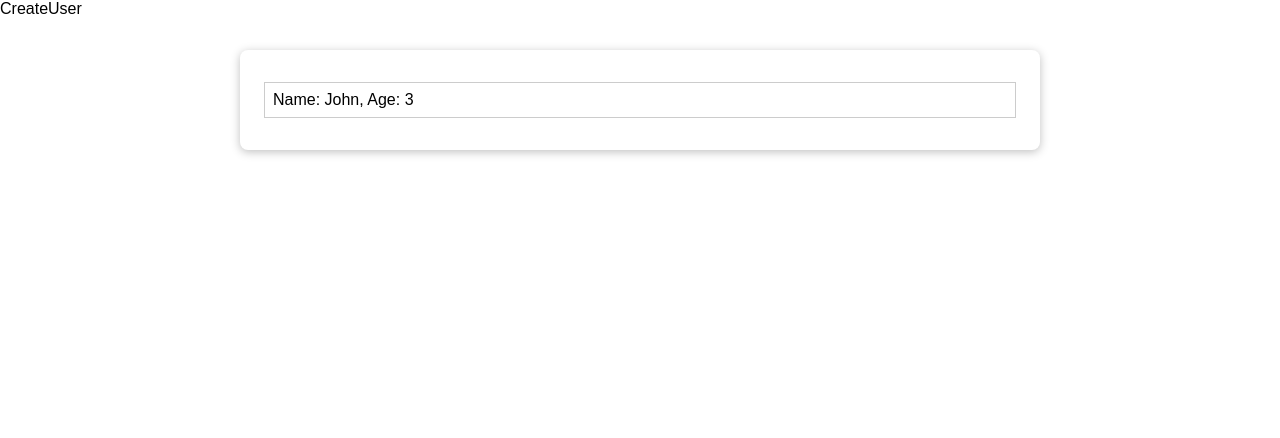
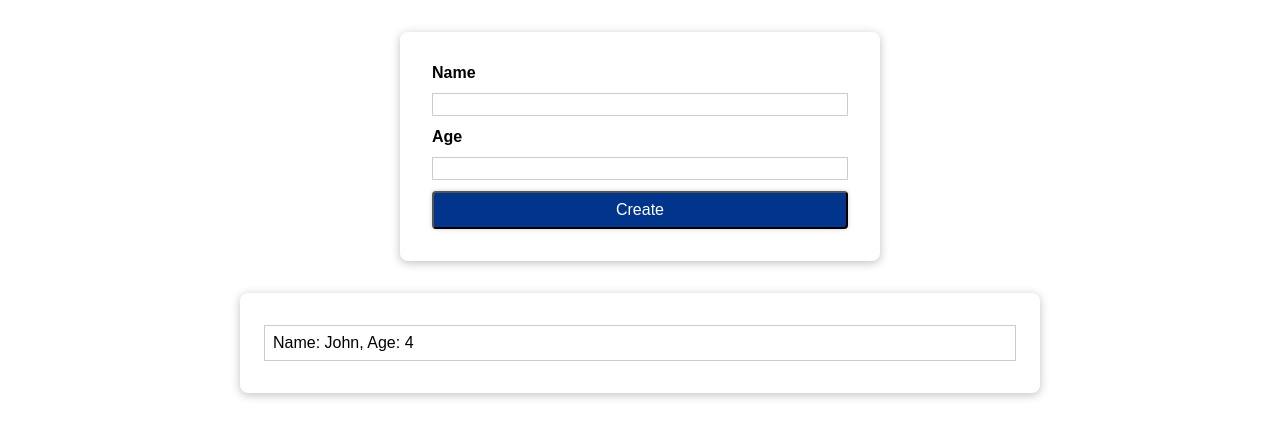
Before and after one commit to Dmitry27Zh/create-users, a React (Create React App) app: page / in a window 1280 px wide. Shown: the top 438 px of the page. Built offline with nearby package versions, Linux system fonts and the light colour scheme.

Commit message:
Add CreateUser

```diff
--- a/src/App.js
+++ b/src/App.js
@@ -4,19 +4,24 @@ import UsersList from './components/Users/UsersList'
 import { createRandomGenerator } from './components/Utils/utils'
 
 const getRandomId = createRandomGenerator(5)
+const createUser = (name, age) => {
+  return {
+    name,
+    age,
+    _id: getRandomId(),
+  }
+}
 
 const App = () => {
-  const [users, setUsers] = useState([
-    {
-      name: 'John',
-      age: 3,
-      _id: getRandomId(),
-    },
-  ])
+  const [users, setUsers] = useState([createUser('John', 4)])
+  const addUser = ({ name, age }) => {
+    const user = createUser(name, age)
+    setUsers((prevState) => [user, ...prevState])
+  }
 
   return (
     <div>
-      <CreateUser />
+      <CreateUser onUserCreate={addUser} />
       <UsersList users={users} />
     </div>
   )
--- /dev/null
+++ b/src/components/UI/Button.js
@@ -0,0 +1,13 @@
+import styles from './Button.module.css'
+
+const Button = (props) => {
+  const { type = 'button', children } = props
+
+  return (
+    <button className={styles.button} type={type}>
+      {children}
+    </button>
+  )
+}
+
+export default Button
--- /dev/null
+++ b/src/components/UI/Button.module.css
@@ -0,0 +1,20 @@
+.button {
+  width: 100%;
+  font: inherit;
+  padding: 0.5rem 1.5rem;
+  color: white;
+  background: #00358b;
+  border-radius: 4px;
+  box-shadow: 0 0 4px rgba(50, 50, 50, 0.25);
+  cursor: pointer;
+}
+
+.button:focus {
+  outline: none;
+}
+
+.button:hover,
+.button:active {
+  background: #245fbd;
+  box-shadow: 0 0 8px rgba(50, 50, 50, 0.25);
+}
--- a/src/components/UI/Card.js
+++ b/src/components/UI/Card.js
@@ -1,10 +1,10 @@
 import styles from './Card.module.css'
 
 const Card = (props) => {
-  let { className = '' } = props
+  let { className = '', children } = props
   className += ` ${styles.card}`
 
-  return <div className={className}>{props.children}</div>
+  return <div className={className}>{children}</div>
 }
 
 export default Card
--- a/src/components/Users/CreateUser.js
+++ b/src/components/Users/CreateUser.js
@@ -1,5 +1,39 @@
+import Card from '../UI/Card'
+import Button from '../UI/Button'
+import styles from './CreateUser.module.css'
+import { useState } from 'react'
+
 const CreateUser = (props) => {
-  return <div>CreateUser</div>
+  const { onUserCreate } = props
+  const [name, setName] = useState('')
+  const [age, setAge] = useState('')
+  const submitHandler = (event) => {
+    event.preventDefault()
+    const user = { name, age }
+    onUserCreate(user)
+  }
+  const nameChangeHandler = (event) => {
+    setName(event.target.value)
+  }
+  const ageChangeHandler = (event) => {
+    setAge(event.target.value)
+  }
+
+  return (
+    <Card className={styles.input}>
+      <form onSubmit={submitHandler}>
+        <div>
+          <label htmlFor="name">Name</label>
+          <input type="text" id="name" onChange={nameChangeHandler} value={name} />
+        </div>
+        <div>
+          <label htmlFor="age">Age</label>
+          <input type="number" id="age" min="1" onChange={ageChangeHandler} value={age} />
+        </div>
+        <Button type="submit">Create</Button>
+      </form>
+    </Card>
+  )
 }
 
 export default CreateUser
--- a/src/components/Users/CreateUser.module.css
+++ b/src/components/Users/CreateUser.module.css
@@ -0,0 +1,26 @@
+.input {
+  margin: 2rem auto;
+  padding: 2rem;
+  width: 90%;
+  max-width: 30rem;
+}
+
+.input label {
+  display: block;
+  font-weight: bold;
+  margin-bottom: 0.7rem;
+}
+
+.input input {
+  font: inherit;
+  display: block;
+  width: 100%;
+  border: 1px solid #ccc;
+  padding: 0.1rem;
+  margin-bottom: 0.7rem;
+}
+
+.input input:focus {
+  outline: none;
+  border-color: #074ea0;
+}
```
